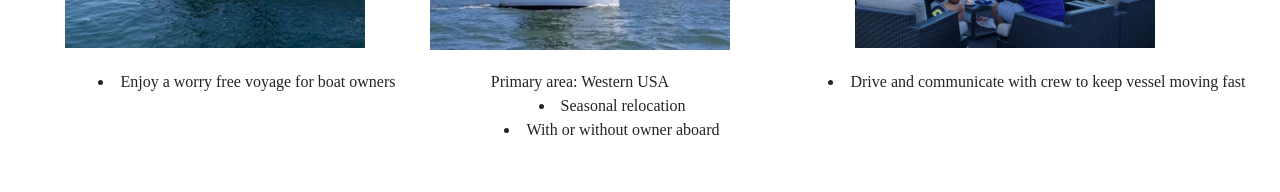
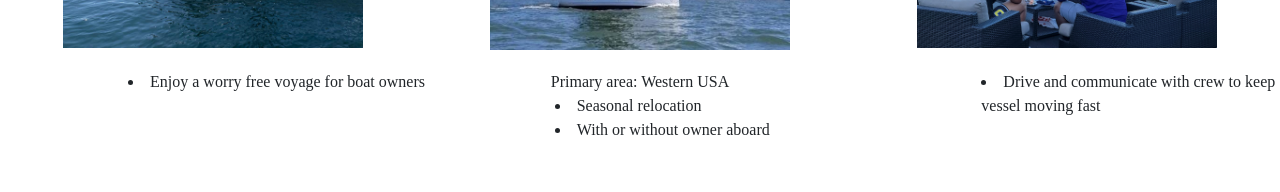
Before and after one commit to Bertokeys1/HerbHunt, a React (Create React App) app: page /Services in a window 1280 px wide. Shown: the part 508-700 px from the top of the page. Built offline with nearby package versions, Linux system fonts and the light colour scheme; a web font is replaced by a local one.

Commit message:
updated service item block media queries

```diff
--- a/src/App.css
+++ b/src/App.css
@@ -253,6 +253,15 @@ footer {
     bottom: 25%;
   }
 
+  .serviceBlocks {
+    width: 550px;
+  }
+
+  .serviceBlocks li {
+    text-align: start;
+    margin-left: 8rem;
+  }
+
 
 
 }
@@ -281,6 +290,7 @@ footer {
   }
 
   .serviceBlocks li{
+    width: 340px;
     text-align: start;
     margin-left: 2rem;
     justify-content: center;
--- a/src/components/Services.js
+++ b/src/components/Services.js
@@ -48,7 +48,7 @@ export default function Services() {
           <img src={Docked}  height="270px" width="300px" alt="about me pic" />
             <li>Consult with an experienced captain to review a trip and boat management</li>
           </div>
-          <div>
+          <div className="serviceBlocks">
             <div className="serviceText">Relief Captain</div>
           <img src={Wheel}  height="270px" width="300px" alt="about me pic" />
             <li>Professional Captain onboard to assist with travel or relocation</li>
```
Also changed, not shown: 11 other files (tests, documents, lock files or other folders).
